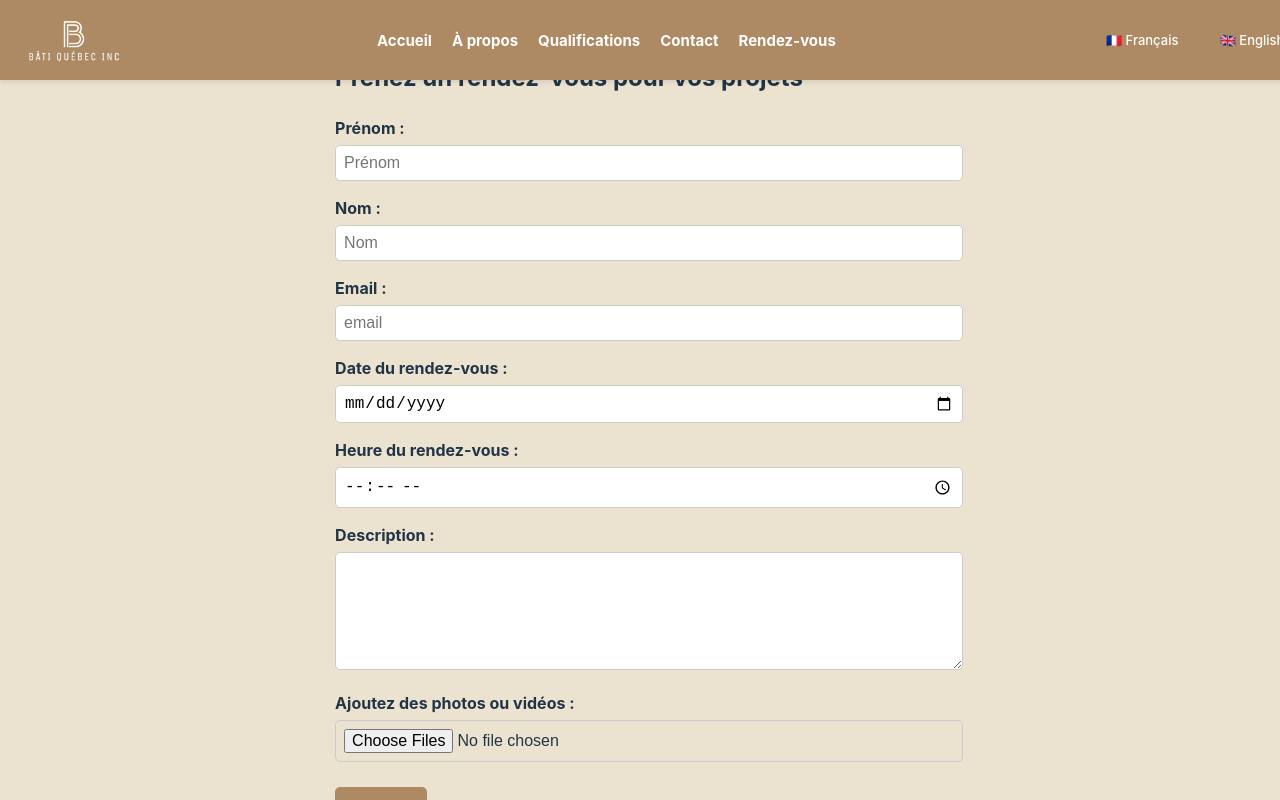
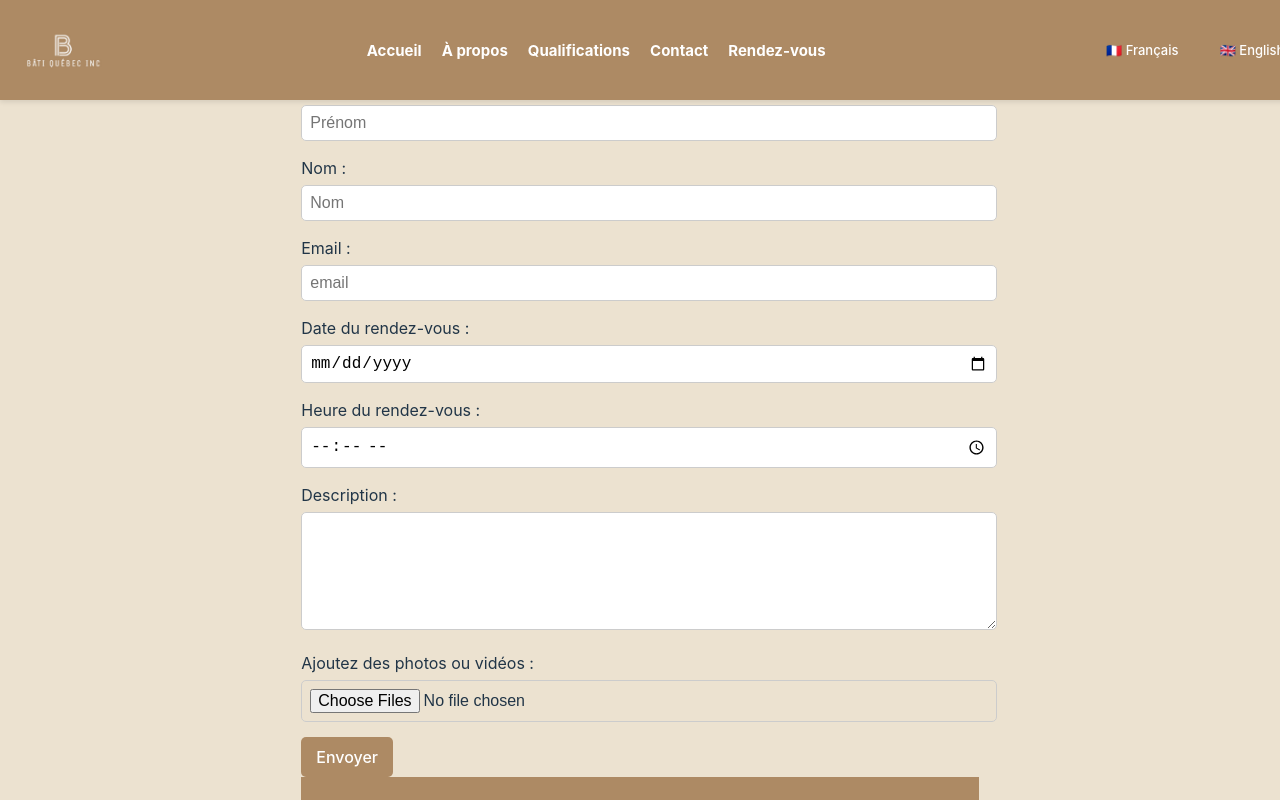
Before and after one commit to MyriamAssam/bati, a React (Vite) app: page /rdv in a window 1280 px wide. Shown: the top 800 px of the page. Built offline with nearby package versions, Linux system fonts and the light colour scheme.

Commit message:
Ajustement style

```diff
--- a/src/App.css
+++ b/src/App.css
@@ -9,7 +9,7 @@ body,
   background-color: #ECE2D0;
 }
 
-/* ✅ Ajustement du header fixe */
+/* ✅ Ajustement du header */
 .header {
   background-color: #AD8A64;
   color: white;
@@ -23,19 +23,9 @@ body,
   left: 0;
   right: 0;
   z-index: 1000;
-  height: 60px;
-  /* Réduction de la hauteur */
+  height: 80px;
+  /* Augmenté légèrement */
   box-shadow: 0px 2px 5px rgba(0, 0, 0, 0.1);
-}
-
-/* ✅ Ajustement du contenu pour éviter qu’il soit caché par le header */
-main {
-  flex: 1;
-  padding: 20px;
-  text-align: center;
-  position: relative;
-  margin-top: 80px;
-  /* Ajusté pour correspondre à la hauteur du header */
 }
 
 /* ✅ Ajustement du logo pour qu'il ne dépasse pas */
@@ -45,14 +35,23 @@ main {
 }
 
 .logo {
-  height: 50px;
-  /* Ajustez selon la taille voulue */
+  height: 40px;
+  /* Taille réduite */
   width: auto;
   max-height: 100%;
-  /* Empêche le logo de dépasser */
 }
 
-/* ✅ Ajustement du Footer pour éviter qu’il ne prenne trop de place */
+/* ✅ Ajustement du contenu pour éviter qu’il soit caché par le header */
+main {
+  flex: 1;
+  padding: 20px;
+  text-align: center;
+  position: relative;
+  margin-top: 100px;
+  /* Ajusté pour correspondre à la hauteur du header */
+}
+
+/* ✅ Ajustement du Footer */
 .footer {
   width: 100%;
   padding: 15px 0;
@@ -77,8 +76,7 @@ main {
 
 /* ✅ Réduction de la taille du logo dans le footer */
 .footer-section img {
-  width: 60px;
-  /* Taille réduite */
+  width: 50px;
   height: auto;
   margin-bottom: 5px;
 }
@@ -139,42 +137,6 @@ main {
   color: white;
 }
 
-/* ✅ Correction de l'affichage du formulaire */
-.form-container {
-  max-width: 700px;
-  width: 90%;
-  margin: 20px auto;
-  padding: 20px;
-  background: #ECE2D0;
-  border-radius: 10px;
-}
-
-.form-container input,
-.form-container textarea {
-  width: 100%;
-  padding: 8px;
-  border-radius: 5px;
-  border: 1px solid #ccc;
-  font-size: 14px;
-}
-
-.form-container label {
-  font-weight: bold;
-  display: block;
-  margin-top: 10px;
-}
-
-.form-container button {
-  background-color: #AD8A64;
-  color: white;
-  padding: 8px 15px;
-  font-size: 14px;
-  border: none;
-  border-radius: 5px;
-  cursor: pointer;
-  margin-top: 10px;
-}
-
 /* ✅ Ajustement du footer en mobile */
 @media (max-width: 768px) {
   .footer-container {
@@ -184,7 +146,7 @@ main {
   }
 
   .footer-section img {
-    width: 50px;
+    width: 40px;
     height: auto;
   }
 }
@@ -198,7 +160,7 @@ main {
   .nav {
     display: none;
     position: absolute;
-    top: 60px;
+    top: 80px;
     left: 0;
     width: 100%;
     background-color: #AD8A64;
@@ -237,7 +199,3 @@ main {
   opacity: 0;
   animation: fadeInAnimation 1s ease-in-out forwards;
 }
-
-.read-the-docs {
-  color: #888;
-}
```
